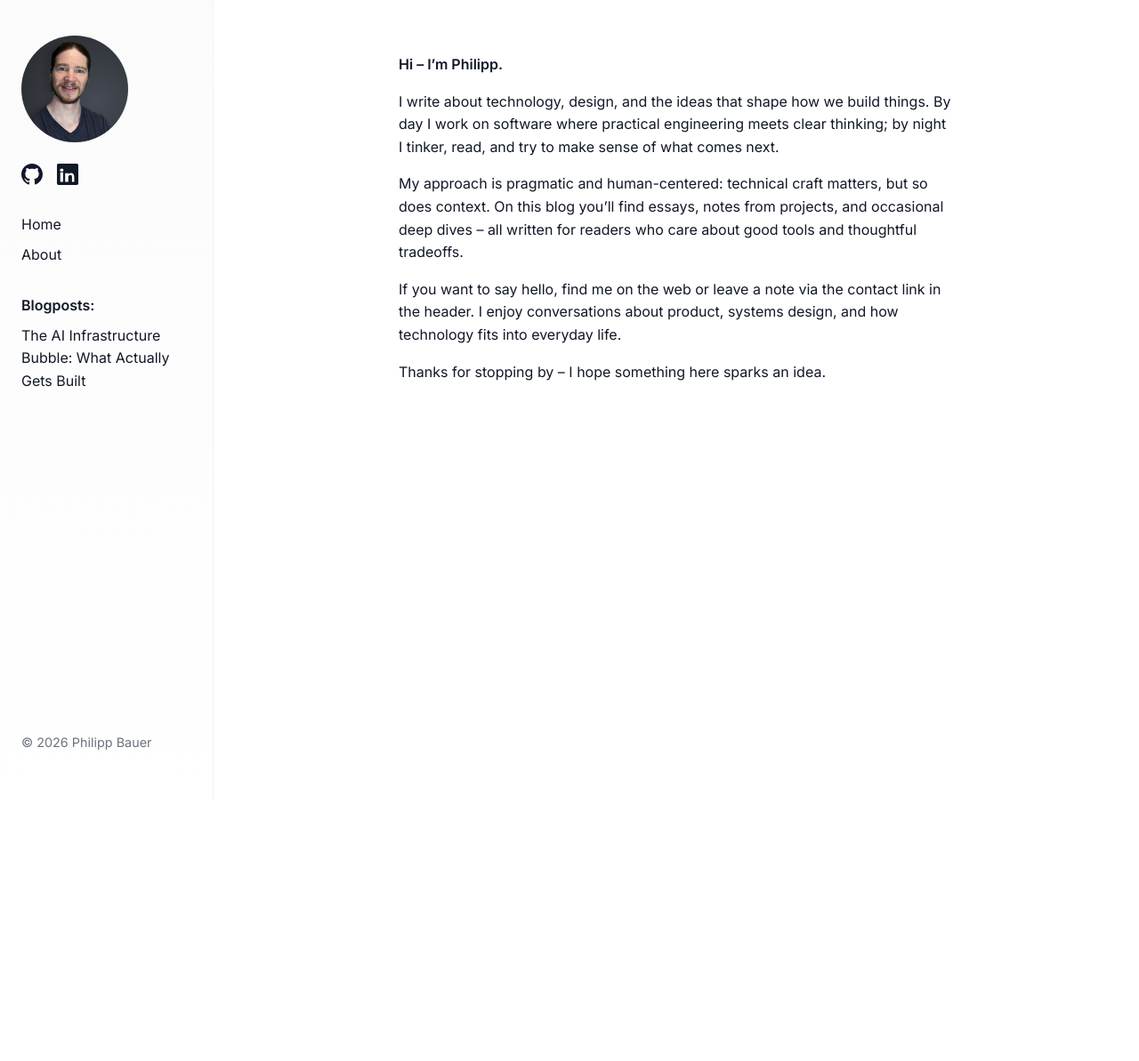
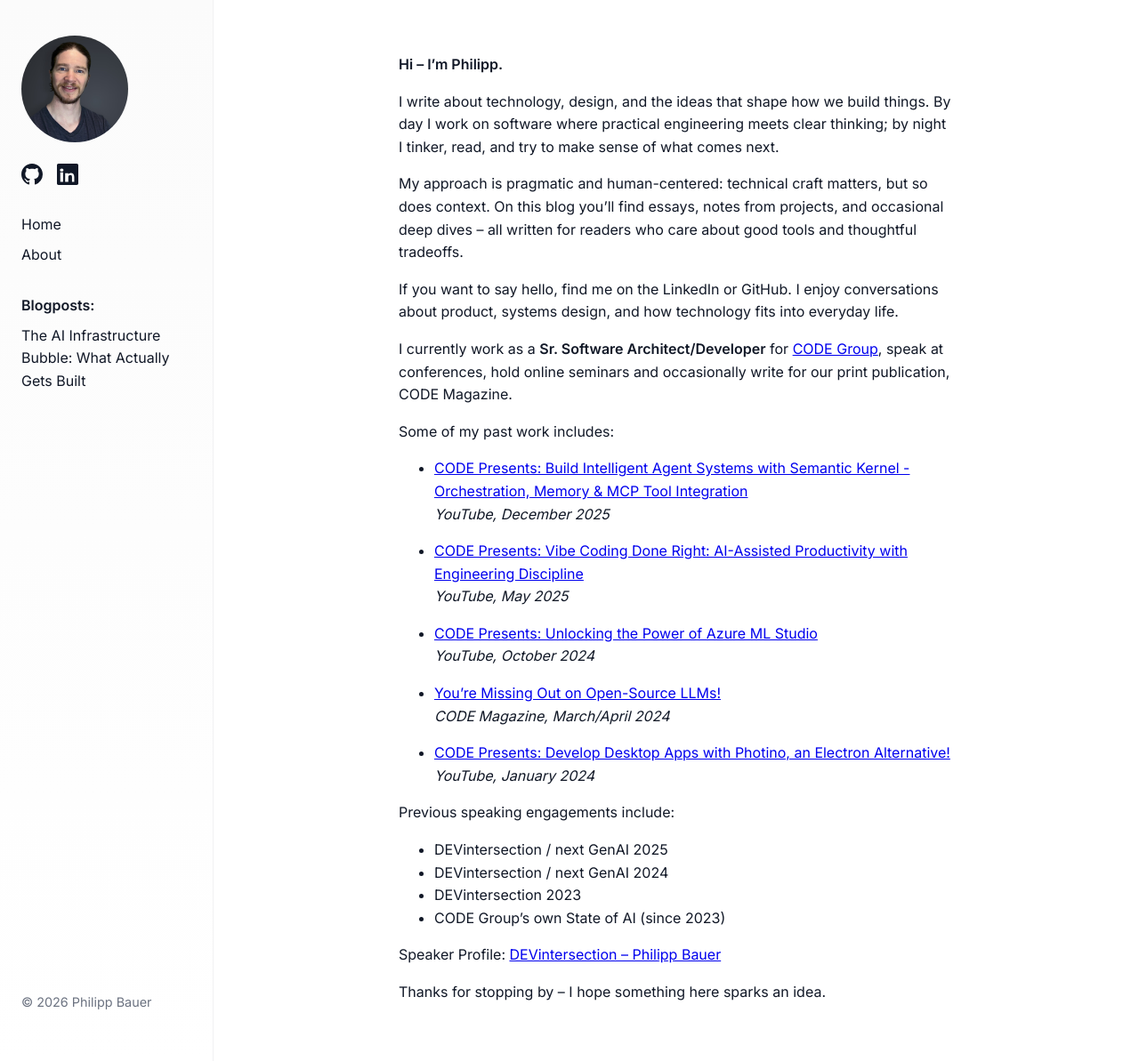
Before and after one commit to philippjbauer/philippjbauer.github.io, a Jekyll site: the page built from about.md, in a window 1280 px wide. Shown: the whole page at 89% size. Built offline with Jekyll 4.4.1, drawn with Linux system fonts in a browser that asks for light colours; before the commit the page ends 900 px from its top, so only the background shows below that.

Commit message:
Update About page with additional work and speaking engagement details

```diff
--- a/about.md
+++ b/about.md
@@ -10,6 +10,34 @@ I write about technology, design, and the ideas that shape how we build things.
 
 My approach is pragmatic and human-centered: technical craft matters, but so does context. On this blog you'll find essays, notes from projects, and occasional deep dives – all written for readers who care about good tools and thoughtful tradeoffs.
 
-If you want to say hello, find me on the web or leave a note via the contact link in the header. I enjoy conversations about product, systems design, and how technology fits into everyday life.
+If you want to say hello, find me on the LinkedIn or GitHub. I enjoy conversations about product, systems design, and how technology fits into everyday life.
+
+I currently work as a **Sr. Software Architect/Developer** for [CODE Group](https://codegroup.io/), speak at conferences, hold online seminars and occasionally write for our print publication, CODE Magazine.
+
+Some of my past work includes:
+
+- [CODE Presents: Build Intelligent Agent Systems with Semantic Kernel - Orchestration, Memory & MCP Tool Integration](https://www.youtube.com/watch?v=OnumaovM4V4)\
+_YouTube, December 2025_
+
+- [CODE Presents: Vibe Coding Done Right: AI-Assisted Productivity with Engineering Discipline](https://www.youtube.com/watch?v=T0XKAYccaXA)\
+_YouTube, May 2025_
+
+- [CODE Presents: Unlocking the Power of Azure ML Studio](https://www.youtube.com/watch?v=U7LrpbCkn_w)\
+_YouTube, October 2024_
+
+- [You’re Missing Out on Open-Source LLMs!](https://codemag.com/Article/2403041/You%E2%80%99re-Missing-Out-on-Open-Source-LLMs!)\
+_CODE Magazine, March/April 2024_
+
+- [CODE Presents: Develop Desktop Apps with Photino, an Electron Alternative!](https://www.youtube.com/watch?v=GtOBOcb55bo)\
+_YouTube, January 2024_
+
+Previous speaking engagements include:
+
+- DEVintersection / next GenAI 2025
+- DEVintersection / next GenAI 2024
+- DEVintersection 2023
+- CODE Group's own State of AI (since 2023)
+
+Speaker Profile: [DEVintersection – Philipp Bauer](https://devintersection.com/#!/speaker/Philipp%20Bauer/2855)
 
 Thanks for stopping by – I hope something here sparks an idea.
```
